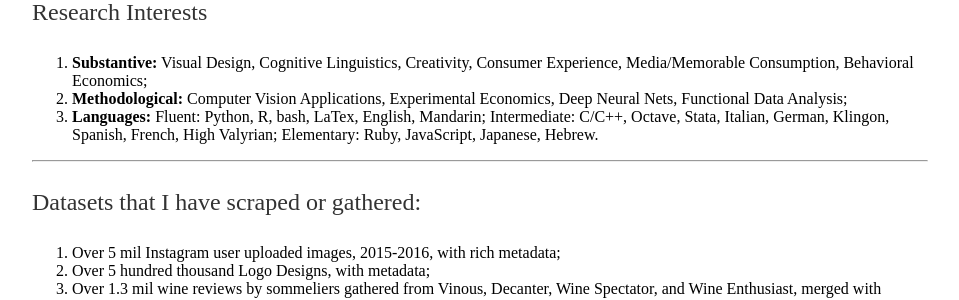
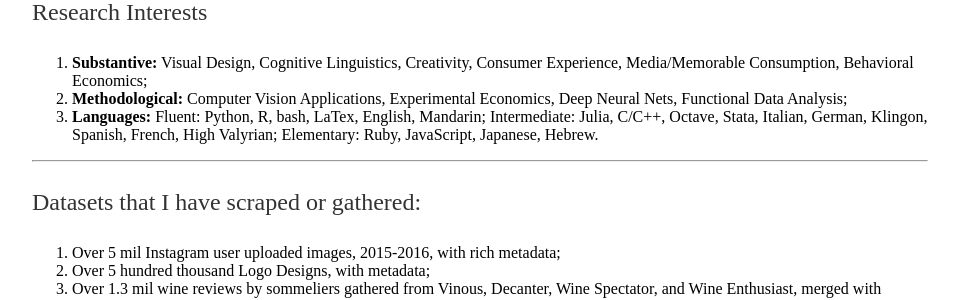
Before and after one commit to shenglih/shenglih.github.io, a Jekyll site: the page built from research/index.html, in a window 1280 px wide and 900 px high. Shown: the part 128-428 px from the top of the window, without its empty margins (160-1119 px from the left). Built offline with Jekyll 4.4.1, drawn with Linux system fonts in a browser that asks for light colours.

Commit message:
Update index.html

```diff
--- a/research/index.html
+++ b/research/index.html
@@ -8,7 +8,7 @@
 	<ol>
 		<li> <b>Substantive:</b> Visual Design, Cognitive Linguistics, Creativity, Consumer Experience, Media/Memorable Consumption, Behavioral Economics;</li>
 		<li> <b>Methodological:</b> Computer Vision Applications, Experimental Economics, Deep Neural Nets, Functional Data Analysis;</li>
-		<li> <b>Languages:</b> Fluent: Python, R, bash, LaTex, English, Mandarin; Intermediate: C/C++, Octave, Stata, Italian, German, Klingon, Spanish, French, High Valyrian; Elementary: Ruby, JavaScript, Japanese, Hebrew.
+		<li> <b>Languages:</b> Fluent: Python, R, bash, LaTex, English, Mandarin; Intermediate: Julia, C/C++, Octave, Stata, Italian, German, Klingon, Spanish, French, High Valyrian; Elementary: Ruby, JavaScript, Japanese, Hebrew.
 	</ol>
 <!-- <h2> Dissertation Title: Media Consumption and Consumer Experience </h2> -->
 <!-- <h2> Dissertation Committee: Shawn Mankad, Vrinda Kadiyali, Kavita Bala, Vithala Rao </h2> -->
@@ -72,7 +72,7 @@
 
   <ol>
     <li> Joint work with <a href="http://mankad-research.hosting.cornell.edu">Shawn Mankad</a> and <a href="http://scholar.rhsmith.umd.edu/anandgopal/home?destination=home">Anandasivam Gopal</a></li>
-    <li> Accepted at <em> Annals of Applied Statistics </em></li>
+    <li> Accepted at <a href="https://www.imstat.org/journals-and-publications/annals-of-applied-statistics/"> Annals of Applied Statistics </a></li>
 <li> Available at <a href="https://arxiv.org/"> ArXiv </a></li>
 	  <li> Abstract: Mobile apps are one of the building blocks of the mobile digital economy. A
 differentiating feature of mobile apps to traditional enterprise software is online
```
